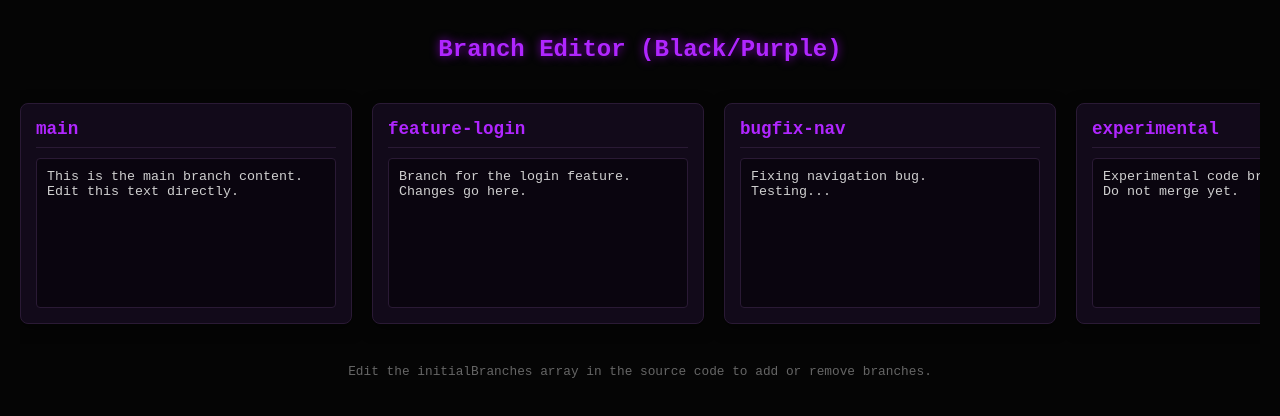
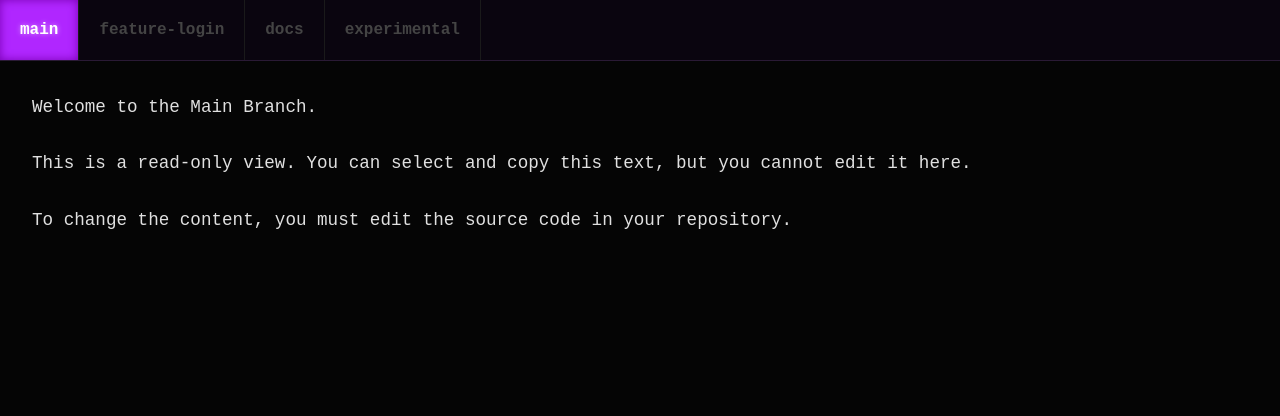
Before and after one commit to EcholipseIsHere/AbsoluteShenanigans, a plain HTML site: page index.html in a window 1280 px wide. Drawn offline with Linux system fonts and the light colour scheme.

Commit message:
Update index.html

```diff
--- a/index.html
+++ b/index.html
@@ -3,7 +3,7 @@
 <head>
   <meta charset="UTF-8" />
   <meta name="viewport" content="width=device-width, initial-scale=1.0"/>
-  <title>Branch Manager - Black & Purple</title>
+  <title>Branch Pages - Read Only</title>
   <style>
     :root {
       --bg-color: #050505;
@@ -12,173 +12,218 @@
       --accent-color: #b026ff; /* Neon Purple */
       --accent-glow: #7a00b3;
       --border-color: #2a1a35;
+      --inactive-color: #444;
     }
 
     body {
-      font-family: 'Courier New', Courier, monospace; /* Code-like feel */
-      background-color: var(--bg-color);
+      font-family: 'Courier New', Courier, monospace;
+      background-color: #000;
       color: var(--text-color);
       margin: 0;
-      padding: 20px;
+      padding: 0;
       height: 100vh;
       display: flex;
       flex-direction: column;
-      box-sizing: border-box;
+      overflow: hidden;
     }
 
-    h1 {
-      text-align: center;
-      color: var(--accent-color);
-      text-shadow: 0 0 10px var(--accent-glow);
-      margin-bottom: 20px;
-      font-size: 1.5rem;
+    /* Top Navigation Bar */
+    .nav-bar {
+      display: flex;
+      background: #0a050f;
+      border-bottom: 1px solid var(--border-color);
+      padding: 0;
+      overflow-x: auto;
+      white-space: nowrap;
+      box-shadow: 0 2px 10px rgba(0,0,0,0.5);
+      height: 60px;
+      align-items: center;
+      flex-shrink: 0;
     }
 
-    /* Horizontal Scroll Container */
-    .branches-wrapper {
+    .nav-item {
+      padding: 0 20px;
+      height: 60px;
       display: flex;
-      overflow-x: auto;
-      gap: 20px;
-      padding: 20px 0;
-      scroll-behavior: smooth;
-      /* Hide scrollbar for cleaner look (optional) */
-      scrollbar-width: thin;
-      scrollbar-color: var(--accent-color) var(--bg-color);
+      align-items: center;
+      cursor: pointer;
+      font-weight: bold;
+      color: var(--inactive-color);
+      transition: all 0.3s ease;
+      border-right: 1px solid #1a1a1a;
+      user-select: none;
     }
 
-    .branches-wrapper::-webkit-scrollbar {
-      height: 8px;
+    .nav-item:hover {
+      color: var(--accent-color);
+      background: #150820;
     }
-    .branches-wrapper::-webkit-scrollbar-track {
+
+    .nav-item.active {
+      color: #fff;
+      background: var(--accent-color);
+      box-shadow: inset 0 0 10px var(--accent-glow);
+      text-shadow: 0 0 5px rgba(255,255,255,0.5);
+    }
+
+    /* Content Area */
+    .content-area {
+      flex: 1;
+      position: relative;
+      overflow: hidden;
       background: var(--bg-color);
     }
-    .branches-wrapper::-webkit-scrollbar-thumb {
-      background-color: var(--accent-color);
+
+    .branch-page {
+      position: absolute;
+      top: 0;
+      left: 0;
+      width: 100%;
+      height: 100%;
+      padding: 30px;
+      box-sizing: border-box;
+      display: none;
+      opacity: 0;
+      transition: opacity 0.3s ease;
+      overflow-y: auto;
+    }
+
+    .branch-page.active {
+      display: block;
+      opacity: 1;
+      z-index: 10;
+    }
+
+    /* Read-Only Styling */
+    textarea {
+      width: 100%;
+      min-height: calc(100vh - 100px);
+      background: transparent;
+      color: var(--text-color);
+      border: none;
+      font-size: 1.1rem;
+      line-height: 1.6;
+      resize: none;
+      font-family: inherit;
+      outline: none;
+      pointer-events: auto; /* Allows selecting text */
+      user-select: text;    /* Allows copying */
+      cursor: text;         /* Shows text cursor */
+    }
+
+    /* Visual cue that it's read-only (optional, subtle) */
+    textarea::selection {
+      background: rgba(176, 38, 255, 0.3);
+      color: #fff;
+    }
+
+    /* Scrollbar styling */
+    .branch-page::-webkit-scrollbar {
+      width: 8px;
+    }
+    .branch-page::-webkit-scrollbar-thumb {
+      background: #333;
       border-radius: 4px;
     }
-
-    .branch-card {
-      flex: 0 0 300px; /* Fixed width, doesn't shrink */
-      background: var(--card-bg);
-      border: 1px solid var(--border-color);
-      border-radius: 8px;
-      padding: 15px;
-      box-shadow: 0 4px 15px rgba(0,0,0,0.5);
-      display: flex;
-      flex-direction: column;
-      transition: transform 0.2s, border-color 0.2s;
+    .branch-page::-webkit-scrollbar-thumb:hover {
+      background: var(--accent-color);
     }
-
-    .branch-card:hover {
-      border-color: var(--accent-color);
-      box-shadow: 0 0 15px var(--accent-glow);
-      transform: translateY(-2px);
-    }
-
-    .branch-header {
-      display: flex;
-      justify-content: space-between;
-      align-items: center;
-      margin-bottom: 10px;
-      border-bottom: 1px solid var(--border-color);
-      padding-bottom: 8px;
-    }
-
-    .branch-name {
-      font-weight: bold;
-      color: var(--accent-color);
-      font-size: 1.1em;
-    }
-
-    textarea {
-      width: 100%;
-      flex-grow: 1;
-      min-height: 150px;
-      background: #0a050f;
-      color: #d0d0d0;
-      border: 1px solid var(--border-color);
-      border-radius: 4px;
-      padding: 10px;
-      font-family: inherit;
-      resize: none; /* User cannot resize, keeps layout stable */
-      box-sizing: border-box;
-    }
-
-    textarea:focus {
-      outline: none;
-      border-color: var(--accent-color);
-    }
-
-    .instructions {
-      text-align: center;
-      font-size: 0.8rem;
-      color: #666;
-      margin-top: 20px;
+    .branch-page::-webkit-scrollbar-track {
+      background: #000;
     }
   </style>
 </head>
 <body>
 
-  <h1>Branch Editor (Black/Purple)</h1>
-
-  <div class="branches-wrapper" id="branchesContainer">
-    <!-- Branches will be injected here via JavaScript -->
+  <!-- Navigation Bar -->
+  <div class="nav-bar" id="navBar">
+    <!-- Nav items injected via JS -->
   </div>
 
-  <div class="instructions">
-    Edit the <code>initialBranches</code> array in the source code to add or remove branches.
+  <!-- Content Area -->
+  <div class="content-area" id="contentArea">
+    <!-- Pages injected via JS -->
   </div>
 
   <script>
     // ==========================================
     // CONFIGURATION: EDIT THIS ARRAY
     // ==========================================
-    // To add a branch: Add a new object { name: "Name", text: "Content" }
-    // To remove a branch: Delete a line from this array.
+    // Add/Remove branches by editing this list.
+    // Text here is what users will see (and copy).
     // ==========================================
     const initialBranches = [
-      { name: "main", text: "This is the main branch content.\nEdit this text directly." },
-      { name: "feature-login", text: "Branch for the login feature.\nChanges go here." },
-      { name: "bugfix-nav", text: "Fixing navigation bug.\nTesting..." },
-      { name: "experimental", text: "Experimental code branch.\nDo not merge yet." }
+      { name: "main", text: "Welcome to the Main Branch.\n\nThis is a read-only view. You can select and copy this text, but you cannot edit it here.\n\nTo change the content, you must edit the source code in your repository." },
+      { name: "feature-login", text: "Login Feature Branch\n\nThis is a separate page view.\n\nImagine this is a long document, code file, or log.\n\nLine 1\nLine 2\nLine 3..." },
+      { name: "docs", text: "Documentation Branch\n\nYou can paste entire articles, codebases, or logs here.\n\nThe layout adapts to the full screen height.\n\nClick the tabs above to switch branches." },
+      { name: "experimental", text: "Experimental Branch\n\nTesting new ideas here.\n\nThis branch is isolated from the others." }
     ];
     // ==========================================
 
-    const container = document.getElementById('branchesContainer');
+    const navBar = document.getElementById('navBar');
+    const contentArea = document.getElementById('contentArea');
 
-    initialBranches.forEach((branch, index) => {
-      const card = document.createElement('div');
-      card.className = 'branch-card';
+    let currentBranchIndex = 0;
 
-      const header = document.createElement('div');
-      header.className = 'branch-header';
+    function init() {
+      renderNav();
+      renderPages();
 
-      const nameSpan = document.createElement('span');
-      nameSpan.className = 'branch-name';
-      nameSpan.textContent = branch.name;
-
-      header.appendChild(nameSpan);
-      card.appendChild(header);
-
-      const textarea = document.createElement('textarea');
-      textarea.placeholder = "Edit content for " + branch.name + "...";
-      textarea.value = branch.text;
-
-      // Optional: Auto-save to localStorage so you don't lose edits on refresh
-      // (Since we can't write back to the file automatically)
-      const storageKey = `branch_${index}_text`;
-      const savedText = localStorage.getItem(storageKey);
-      if (savedText) {
-        textarea.value = savedText;
+      // Load saved state (last viewed branch)
+      const savedIndex = localStorage.getItem('currentBranchIndex');
+      if (savedIndex !== null) {
+        currentBranchIndex = parseInt(savedIndex, 10);
+        if (currentBranchIndex >= initialBranches.length) currentBranchIndex = 0;
       }
 
-      textarea.addEventListener('input', () => {
-        localStorage.setItem(storageKey, textarea.value);
+      switchBranch(currentBranchIndex);
+    }
+
+    function renderNav() {
+      navBar.innerHTML = '';
+      initialBranches.forEach((branch, index) => {
+        const item = document.createElement('div');
+        item.className = 'nav-item';
+        item.textContent = branch.name;
+        item.onclick = () => switchBranch(index);
+        navBar.appendChild(item);
       });
+    }
 
-      card.appendChild(textarea);
-      container.appendChild(card);
-    });
+    function renderPages() {
+      contentArea.innerHTML = '';
+      initialBranches.forEach((branch, index) => {
+        const page = document.createElement('div');
+        page.className = 'branch-page';
+        page.id = `page-${index}`;
+
+        const textarea = document.createElement('textarea');
+        // Load text (no longer saving edits to localStorage since we are read-only)
+        textarea.value = branch.text;
+
+        // CRITICAL: Set to read-only
+        textarea.readOnly = true;
+
+        page.appendChild(textarea);
+        contentArea.appendChild(page);
+      });
+    }
+
+    function switchBranch(index) {
+      const navItems = document.querySelectorAll('.nav-item');
+      const pages = document.querySelectorAll('.branch-page');
+
+      navItems.forEach(n => n.classList.remove('active'));
+      pages.forEach(p => p.classList.remove('active'));
+
+      if (navItems[index]) navItems[index].classList.add('active');
+      if (pages[index]) pages[index].classList.add('active');
+
+      currentBranchIndex = index;
+      localStorage.setItem('currentBranchIndex', index);
+    }
+
+    init();
   </script>
 </body>
 </html>
```
